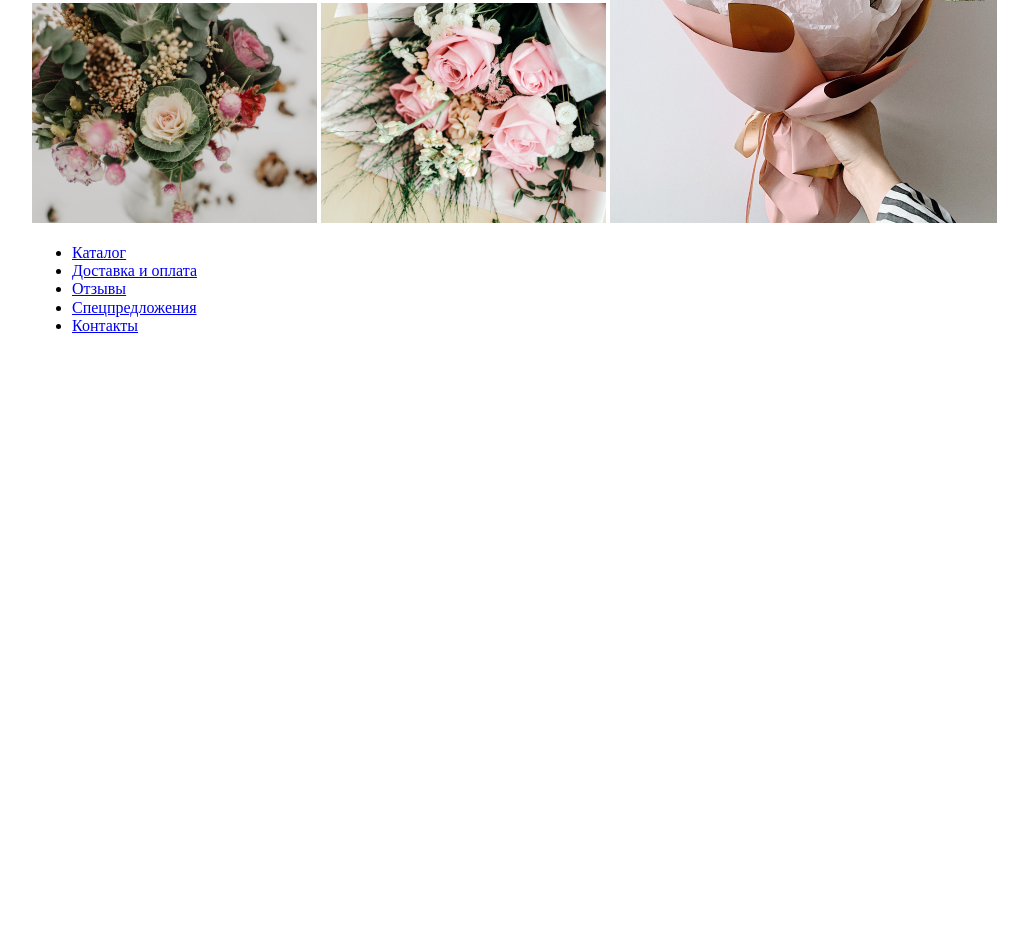
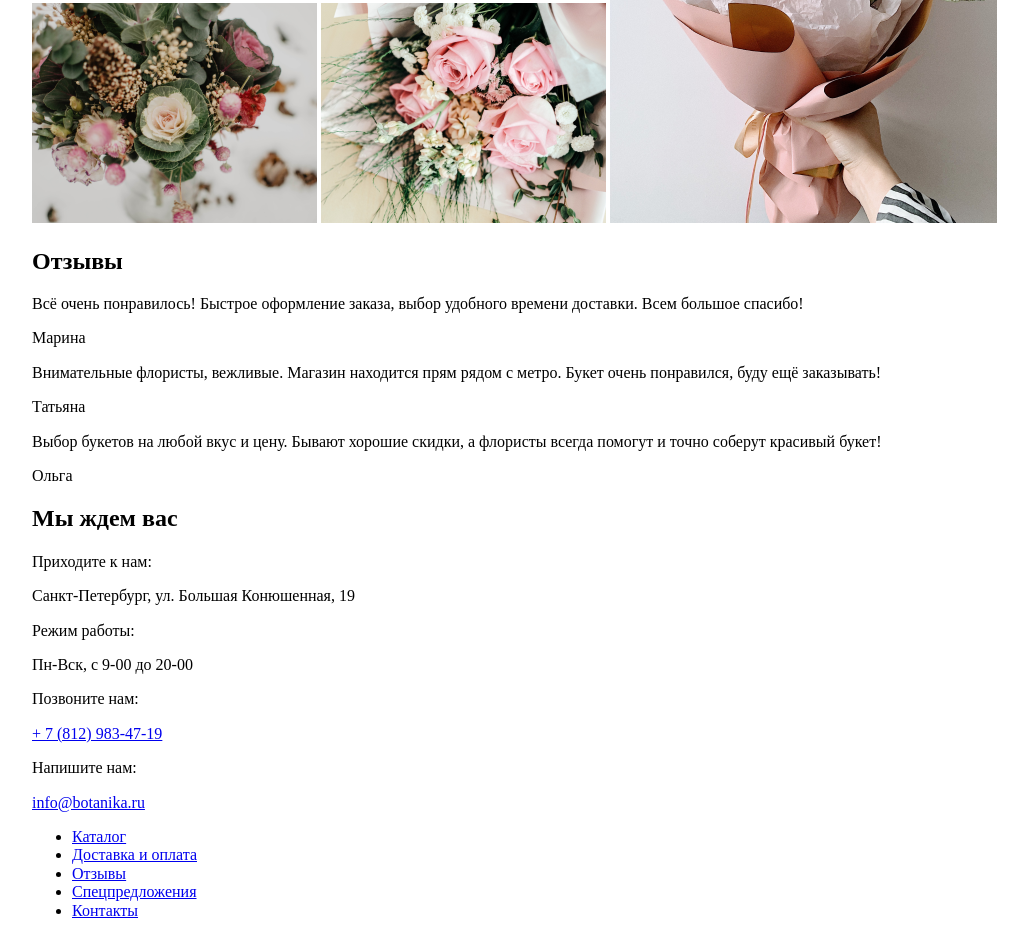
Before and after one commit to Vatskovskaya/Botanika, a plain HTML site: page index.html in a window 1280 px wide. Shown: the part 3881-4817 px from the top of the page, without its empty margins (8-1036 px from the left). Before the commit the page ends 4233 px from the top, so only its background shows below. Drawn offline with Linux system fonts and the light colour scheme; a web font is replaced by a local one.

Commit message:
update html
markup

```diff
--- a/index.html
+++ b/index.html
@@ -139,9 +139,38 @@
 				</div>
 			</div>
 		</section>
-		<section class="">
+		<section class="feedback">
 			<div class="container">
-
+				<h2>Отзывы</h2>
+				<div class="feedback__row">
+					<div class="feedback__column">
+						<p class="feedback__column__comment">Всё очень понравилось! Быстрое оформление заказа, выбор удобного времени доставки. Всем большое спасибо!</p>
+						<p class="feedback__column__name">Марина</p>
+					</div>
+					<div class="feedback__column">
+						<p class="feedback__column__comment">Внимательные флористы, вежливые. Магазин находится прям рядом с метро. Букет очень понравился, буду ещё заказывать!</p>
+						<p class="feedback__column__name">Татьяна</p>
+					</div>
+					<div class="feedback__column">
+						<p class="feedback__column__comment">Выбор букетов на любой вкус и цену. Бывают хорошие скидки, а флористы всегда помогут и точно соберут красивый букет!</p>
+						<p class="feedback__column__name">Ольга</p>
+					</div>
+				</div>
+			</div>
+		</section>
+		<section class="address">
+			<div class="container">
+				<div address__info-box>
+					<h2>Мы ждем вас</h2>
+					<p>Приходите к нам:</p>
+					<p>Санкт-Петербург, ул. Большая Конюшенная, 19</p>
+					<p>Режим работы:</p>
+					<p>Пн-Вск, с 9-00 до 20-00</p>
+					<p>Позвоните нам:</p>
+					<a href="tel:+78129834719">+ 7 (812) 983-47-19</a>
+					<p>Напишите нам:</p>
+					<a href="mailto:info@botanika.ru">info@botanika.ru</a>
+				</div>
 			</div>
 		</section>
 	</main>
```
